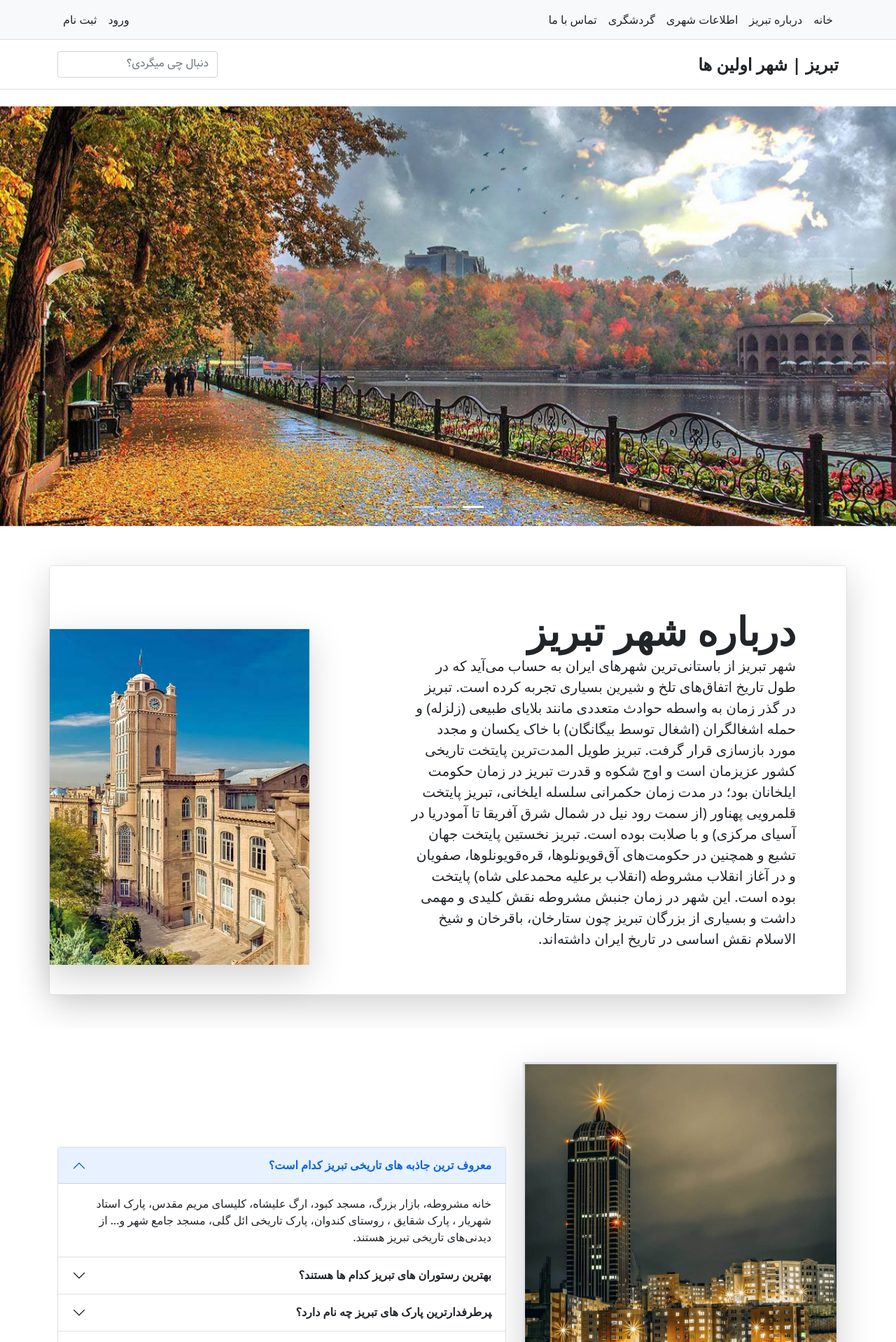
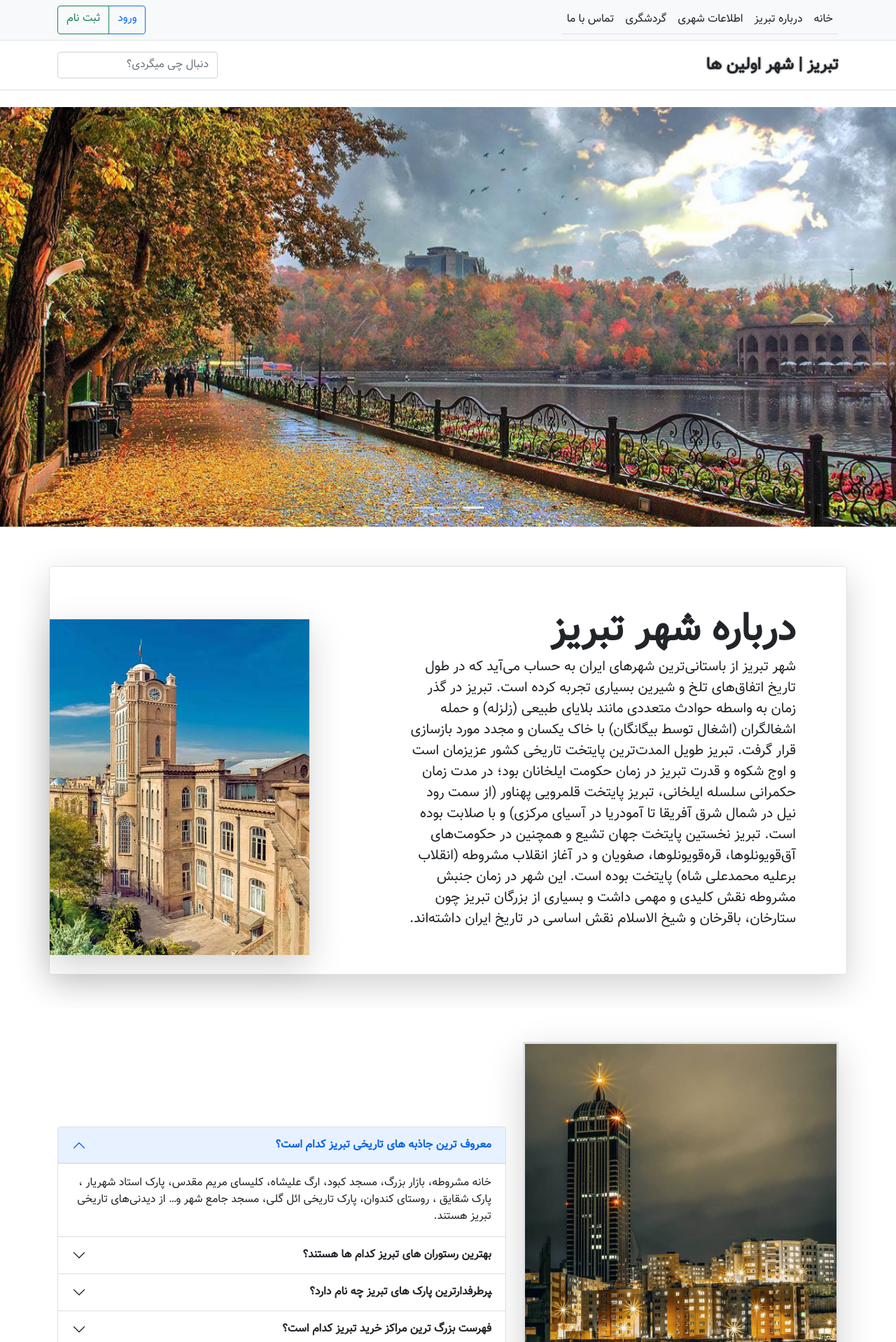
Before and after one commit to AmirhosseinMokhtari1381/Template-TabrizCity-Beta, a PHP site: page / in a window 1280 px wide. Shown: the top 1918 px of the page at 70% size. Run offline with PHP 8.4, Linux system fonts and the light colour scheme; some libraries are stand-ins or nearby versions; some web fonts are replaced.

Commit message:
Template: Tabriz City - Beta

```diff
--- a/css/style.css
+++ b/css/style.css
@@ -6,11 +6,39 @@
     src: url('../fonts/vazir.ttf') format('truetype'), url('../fonts/vazir.woff2') format('woff2'), url('../fonts/vazir.woff') format('woff');
 }
 
-body input {
+body,
+input {
     font-family: Vazirmatn;
 }
+
+
+/* carousel */
 
 div.carousel-item img {
     height: 600px;
     object-fit: cover;
 }
+
+
+/* title-web-name */
+
+a span.title-web-name {
+    text-shadow: 0 0 3px gray;
+}
+
+
+/* //////////////////////////////////////// */
+
+li.nav-ul-li {
+    border-bottom: 1px solid rgba(0, 0, 255, 0.1);
+    transition: ease-in-out 0.5s;
+    -webkit-transition: ease-in-out 0.5s;
+    -moz-transition: ease-in-out 0.5s;
+    -ms-transition: ease-in-out 0.5s;
+    -o-transition: ease-in-out 0.5s;
+}
+
+li.nav-ul-li:hover {
+    background-position: 0 100%;
+    border-bottom: 1px solid blue;
+}
--- a/include/header.php
+++ b/include/header.php
@@ -5,23 +5,23 @@
         <nav class="py-2 bg-light border-bottom">
             <div class="container d-flex flex-wrap">
                 <ul class="nav me-auto">
-                    <li class="nav-item"><a href="./index.php" class="nav-link link-dark px-2 active" aria-current="page">خانه</a></li>
-                    <li class="nav-item"><a href="#" class="nav-link link-dark px-2">درباره تبریز</a></li>
-                    <li class="nav-item"><a href="#" class="nav-link link-dark px-2">اطلاعات شهری</a></li>
-                    <li class="nav-item"><a href="#" class="nav-link link-dark px-2">گردشگری</a></li>
-                    <li class="nav-item"><a href="#" class="nav-link link-dark px-2">تماس با ما</a></li>
+                    <li class="nav-item nav-ul-li"><a href="./index.php" class="nav-link link-dark px-2 active" aria-current="page">خانه</a></li>
+                    <li class="nav-item nav-ul-li"><a href="#" class="nav-link link-dark px-2">درباره تبریز</a></li>
+                    <li class="nav-item nav-ul-li"><a href="#" class="nav-link link-dark px-2">اطلاعات شهری</a></li>
+                    <li class="nav-item nav-ul-li"><a href="#" class="nav-link link-dark px-2">گردشگری</a></li>
+                    <li class="nav-item nav-ul-li"><a href="#" class="nav-link link-dark px-2">تماس با ما</a></li>
                 </ul>
-                <ul class="nav">
-                    <li class="nav-item"><a href="./login.php" class="nav-link link-dark px-2">ورود</a></li>
-                    <li class="nav-item"><a href="#" class="nav-link link-dark px-2">ثبت نام</a></li>
-                </ul>
+                <div class="btn-group">
+                    <a href="./login.php" class="btn btn-outline-primary">ورود</a>
+                    <a href="#" class="btn btn-outline-success">ثبت نام</a>
+                </div>
             </div>
         </nav>
 
         <div class="py-3 mb-4 border-bottom">
             <div class="container d-flex flex-wrap justify-content-center">
                 <a href="./index.html" class="d-flex align-items-center mb-3 mb-lg-0 me-lg-auto text-dark text-decoration-none">
-                    <span class="fs-4 fw-bolder">تبریز | شهر اولین ها</span>
+                    <span class="fs-4 fw-bolder title-web-name">تبریز | شهر اولین ها</span>
                 </a>
                 <form class="col-12 col-lg-auto mb-3 mb-lg-0">
                     <input type="search" class="form-control" placeholder="دنبال چی میگردی؟" aria-label="Search">
```
